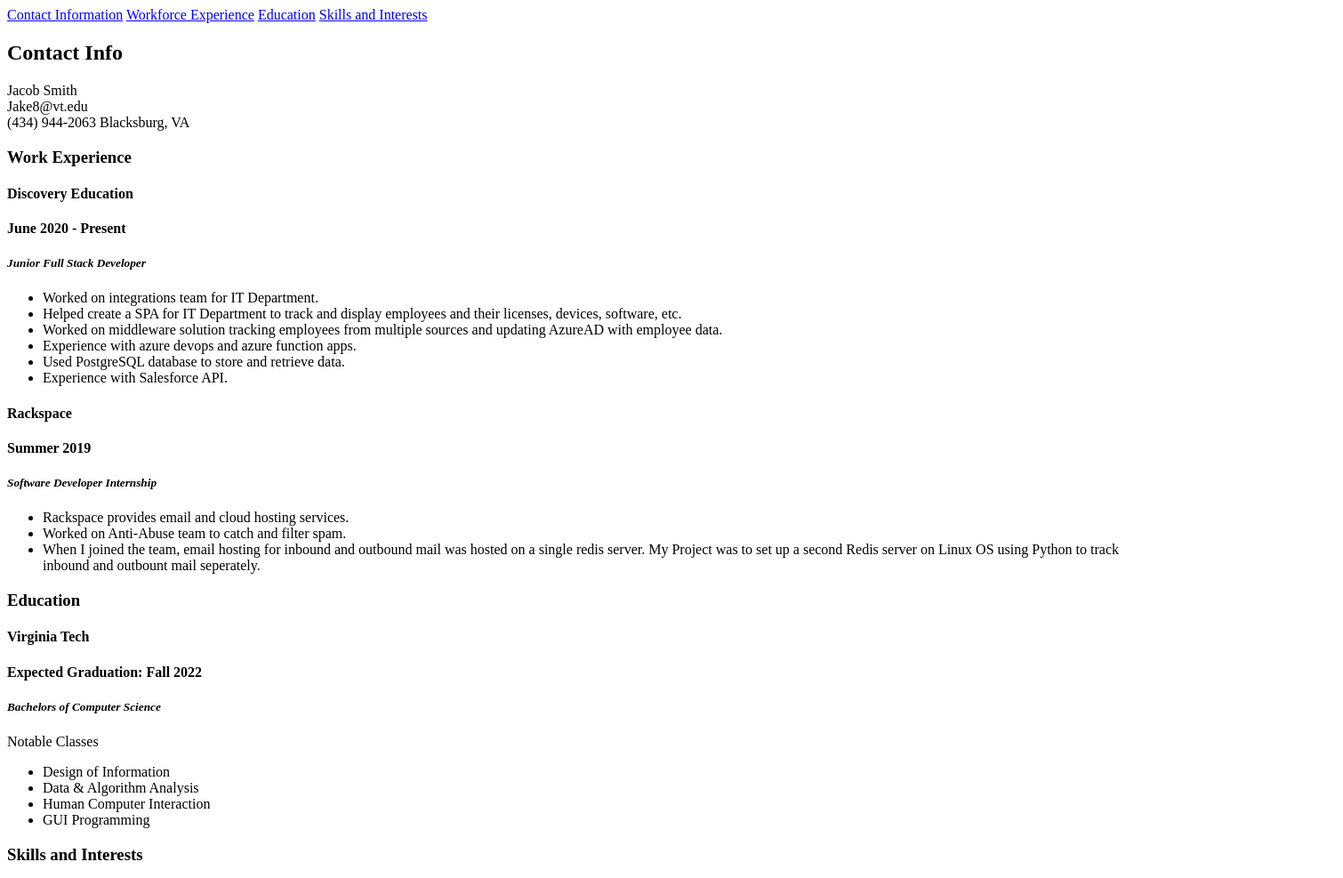
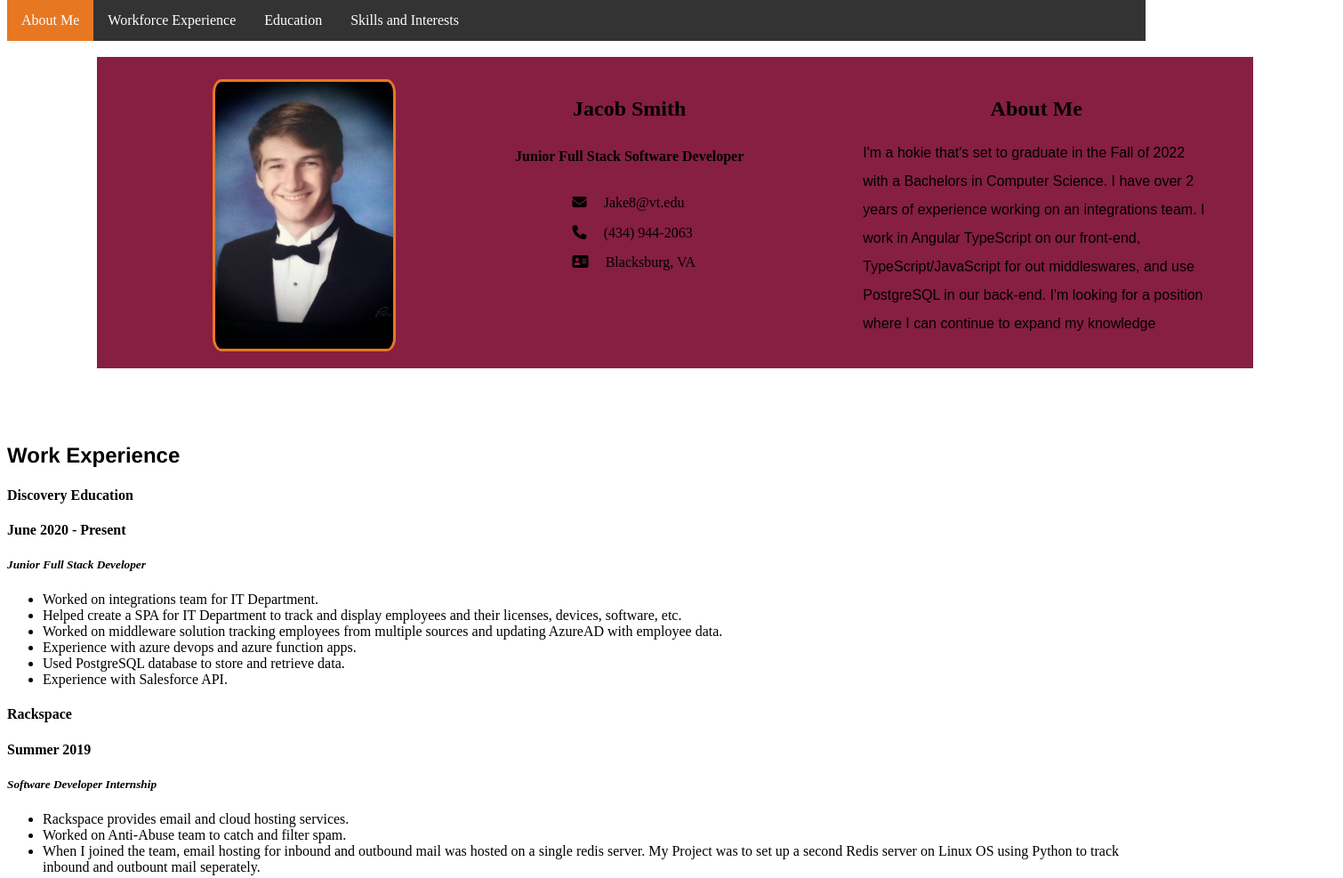
Before and after one commit to jakesmith8/jakesmith8.github.io, a plain HTML site: page index.html in a window 1280 px wide. Shown: the top 987 px of the page at 89% size, 1510 px wide, since content can reach past the window. Drawn offline with Linux system fonts and the light colour scheme.

Commit message:
Add initial styling for resume

```diff
--- a/index.html
+++ b/index.html
@@ -2,32 +2,52 @@
 <html>
 
 <head>
+    <link rel="stylesheet" href="style.css">
+    <script src="https://kit.fontawesome.com/32192ee323.js" crossorigin="anonymous"></script>
     <meta charset="utf-8">
     <title>Jake's Resume</title>
 </head>
 
 <body>
-    <section class="nav">
-        <nav>
-            <a href="#contact-info">Contact Information</a>
-            <a href="#work-experience">Workforce Experience</a>
-            <a href="#school-experience">Education</a>
-            <a href="#skills-experience">Skills and Interests</a>
-        </nav>
-    </section>
-    <a href="contact-info"></a>
-    <section class="contact-info">
-        <h2 id="section-header">Contact Info</h3>
-            <p>
-                <span id="Name"> Jacob Smith<br></span>
-                <span id="email">Jake8@vt.edu<br></span>
-                <span id="phone-number">(434) 944-2063</span>
-                <span id="address">Blacksburg, VA</span>
-            </p>
-    </section>
-    <a name="work-experience"></a>
-        <section class="work-experience">
-            <h3 id="section-header">Work Experience</h3>
+    <div id="nav">
+        <ul id="nav-list">
+                <li class="link-element"><a id="active" class="nav-header-links"href="#nav">About Me</a></li>
+                <li class="link-element"><a class="nav-header-links" href="#work-experience">Workforce Experience</a></li>
+                <li class="link-element"><a class="nav-header-links" href="#school-experience">Education</a></li>
+                <li class="link-element"><a class="nav-header-links" href="#skills-experience">Skills and Interests</a></li>
+        </ul>
+    </div>
+    <div id="main-header">
+                <img id="headshot-size" src="headshot.jpg">
+
+            <div id="first-glance-info">
+                <h2 id="name-header">Jacob Smith</h2>
+                <h4 id="description-header">Junior Full Stack Software Developer</h2>
+                <div class="contact-info">
+                    <i class="fa-solid fa-envelope"></i><span class="contact-info-text">Jake8@vt.edu</span>
+                </div>
+                <div class="contact-info">
+                    <i class="fa-solid fa-phone"></i><span class="contact-info-text">(434) 944-2063</span>
+                </div>
+                <div class="contact-info">
+                    <i class="fa-solid fa-address-card"></i><span class="contact-info-text">Blacksburg, VA</span>
+                </div>
+            </div>
+            <div id="about-me">
+                <h2 id="about-me-header">About Me</h2>
+                <p id="about-me-text">
+                    I'm a hokie that's set to graduate in the Fall of 2022 with a Bachelors in Computer Science.
+                    I have over 2 years of experience working on an integrations team. I work in Angular TypeScript
+                    on our front-end, TypeScript/JavaScript for out middleswares, and use PostgreSQL in our back-end.
+                    I'm looking for a position where I can continue to expand my knowledge
+
+                </p>
+            </div>
+    </div>
+    <div id="main-body">
+
+        <section id="work-experience">
+            <h2 class="section-header">Work Experience</h2>
             <h4 class="title">Discovery Education</h4>
             <h4 class="timeline">June 2020 - Present</h4>
             <h5 id='job-title'><i>Junior Full Stack Developer</i></h5>
@@ -55,7 +75,7 @@
 
             </ul>
         </section>
-        <section class="work-experience">
+        <section id="work-experience">
             <h4 id="work-name">Rackspace</h4>
             <h4 class="timeline">Summer 2019</h4>
             <h5 id="job-title"><i>Software Developer Internship</i></h5>
@@ -75,9 +95,8 @@
                 </li>
             </ul>
         </section>
-        <a name="school-experience"></a>
-        <section class="school-experience">
-            <h3 id="section-header">Education</h3>
+        <section id="school-experience">
+            <h2 class="section-header">Education</h2>
             <h4 id="school">Virginia Tech</h4>
             <h4 id="grad-date">Expected Graduation: Fall 2022</h4>
             <h5 id="degree"><i>Bachelors of Computer Science</i></h5>
@@ -97,9 +116,8 @@
                 </li>
             </ul>
         </section>
-        <a name="skills-experience"></a>
-        <section class="skills-experience">
-            <h3 id="section-header">Skills and Interests</h3>
+        <section id="skills-experience">
+            <h2 class="section-header">Skills and Interests</h2>
             <h4 id='programming-lang'>Programming Languages</h4>
             <ul id='programming-list'>
                 <li>
@@ -147,9 +165,12 @@
                     </li>
 
                 </ul>
-                <img src="https://i.imgur.com/V01ier8.jpeg" alt="Barney" width="300" height="400">
+                <img src="https://i.imgur.com/V01ier8.jpeg" alt="Barney">
             </div>
         </section>
+    </div>
+
+
 </body>
 
 </html>
--- /dev/null
+++ b/style.css
@@ -0,0 +1,132 @@
+body {
+    background-color:#FFFFFF;
+    color:black;
+}
+
+p {
+  font-family: sans-serif;
+}
+
+h1 h2 h3 h4 {
+  font-family: Verdana, Geneva, Tahoma, sans-serif;
+}
+
+#nav{
+  padding-bottom: 18px;
+}
+
+#nav-list {
+    list-style-type: none;
+    margin: 0;
+    padding: 0;
+    overflow: hidden;
+    background-color: #333;
+    position: fixed;
+    top: 0;
+    width: 100%;
+  }
+
+  .link-element {
+    float: left;
+    margin: 0;
+  }
+
+  .link-element .nav-header-links {
+    display: block;
+    color: white;
+    text-align: center;
+    padding: 14px 16px;
+    text-decoration: none;
+    margin: 0;
+  }
+
+  .link-element .nav-header-links:hover:not(.active) {
+    background-color: #111;
+  }
+
+  #active {
+    background-color: #E87722;
+  }
+
+#main-header {
+  margin-left: 8%;
+  margin-right: 8%;
+  margin-top: 3%;
+  min-width: 1300px;
+  width: 84%;
+  height: 300px;
+  padding-top: 2%;
+  padding-bottom: 2%;
+  background-color: #861F41;
+  display: inline-block;
+  overflow: hidden;
+}
+
+
+#headshot-size {
+  width: 200px;
+  height: 300px;
+  display: inline-block;
+  margin-right: 10%;
+  margin-left: 10%;
+  border-color: #E87722;
+  border-style: solid;
+  border-radius: 5%;
+  border-width: 3px;
+}
+
+
+#first-glance-info {
+  display: inline-block;
+  text-align: center;
+  vertical-align: top;
+  margin-left: 0;
+  position: relative;
+  padding-top: 0;
+}
+
+#about-me {
+  display: inline-block;
+  text-align: left;
+  vertical-align: top;
+  position: relative;
+  max-width: 30%;
+  margin-left: 10%;
+}
+
+#about-me-header {
+  text-align: center;
+}
+
+#about-me-text {
+  line-height: 2em;
+}
+
+#contact-info-section {
+  width: 25%;
+  padding-left: 2%;
+  height: 100%;
+}
+
+.section-header {
+  padding-top: 60px;
+  font-family: 'Franklin Gothic Medium', 'Arial Narrow', Arial, sans-serif;
+  text-align:left;
+}
+
+#description-header {
+  padding-top: 10px;
+  font-size: larg;
+}
+
+.contact-info-text {
+padding-left: 10%;
+text-align: left;
+}
+
+.contact-info {
+margin-left: 25%;
+padding-top: 5%;
+padding-bottom: 1%;
+text-align: left;
+}
```
Also changed, not shown: headshot.jpg (added).
